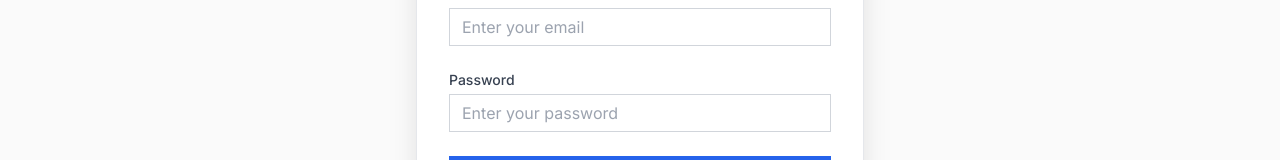
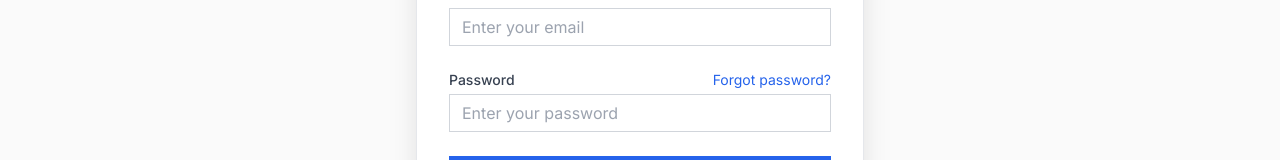
Before and after one commit to Arun270647/eventflow, a React (Vite) app: page /authentication-portal in a window 1280 px wide. Shown: the part 402-562 px from the top of the page. Built offline with nearby package versions, Linux system fonts and the light colour scheme.

Commit message:
auto-commit for 64726f30-2bba-4d4a-a407-f60606d56f2b

```diff
--- a/src/pages/authentication-portal/components/AuthForm.jsx
+++ b/src/pages/authentication-portal/components/AuthForm.jsx
@@ -131,9 +131,20 @@ export function AuthForm({ mode, onToggleMode, onForgotPassword }) {
         </div>
 
         <div>
-          <label className="block text-sm font-medium text-gray-700 mb-1">
-            Password
-          </label>
+          <div className="flex items-center justify-between mb-1">
+            <label className="block text-sm font-medium text-gray-700">
+              Password
+            </label>
+            {!isSignUp && (
+              <button
+                type="button"
+                onClick={onForgotPassword}
+                className="text-sm text-blue-600 hover:text-blue-700"
+              >
+                Forgot password?
+              </button>
+            )}
+          </div>
           <input
             type="password"
             name="password"
```
